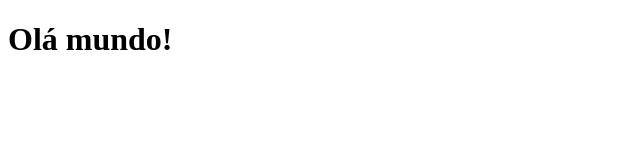
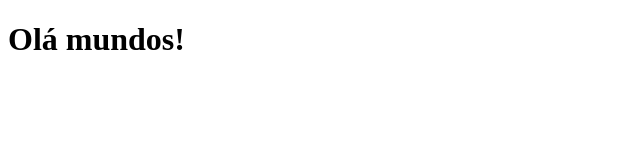
Before and after one commit to AndresonCapi/curso-git-github, a plain HTML site: page index.html in a window 1280 px wide. Shown: the full height of the page, 0-640 px from the left. Drawn offline with Linux system fonts and the light colour scheme.

Commit message:
alterado novamente olá mundo

```diff
--- a/index.html
+++ b/index.html
@@ -4,7 +4,7 @@
     <meta charset="UTF-8">
     <meta name="viewport" content="width=device-width, initial-scale=1.0">
     <title>Curso de Git e GitHub</title>
-    <h1>Olá mundo!</h1>
+    <h1>Olá mundos!</h1>
 </head>
 <body>
 
```
